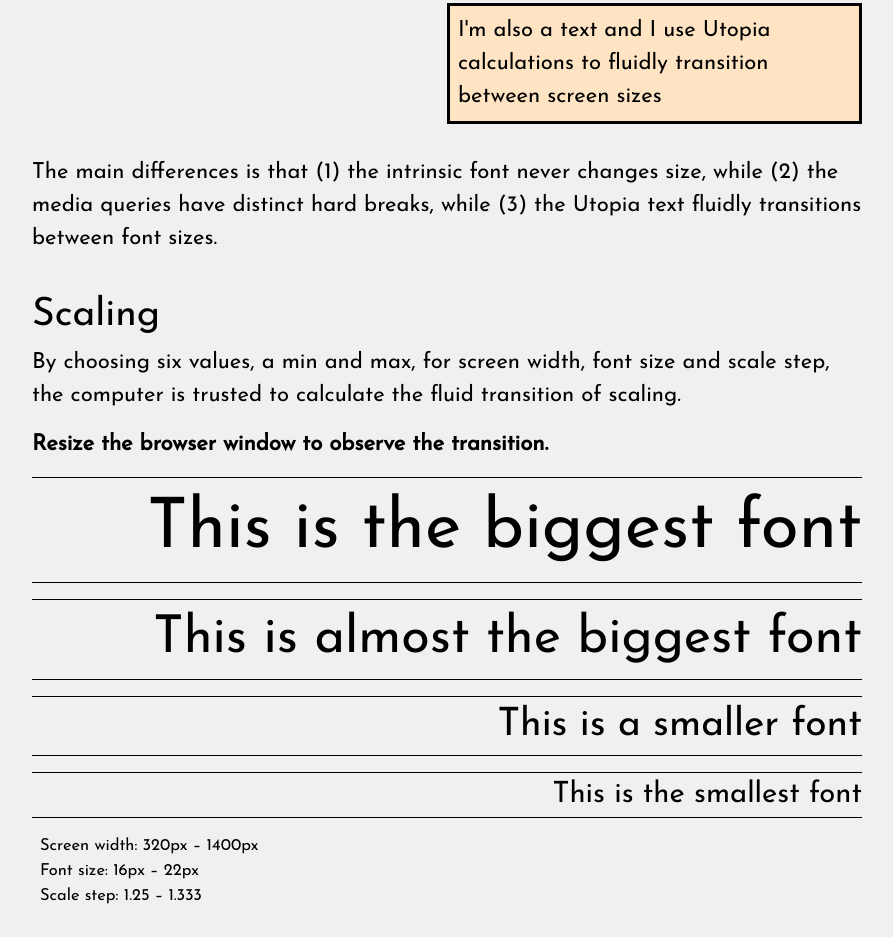
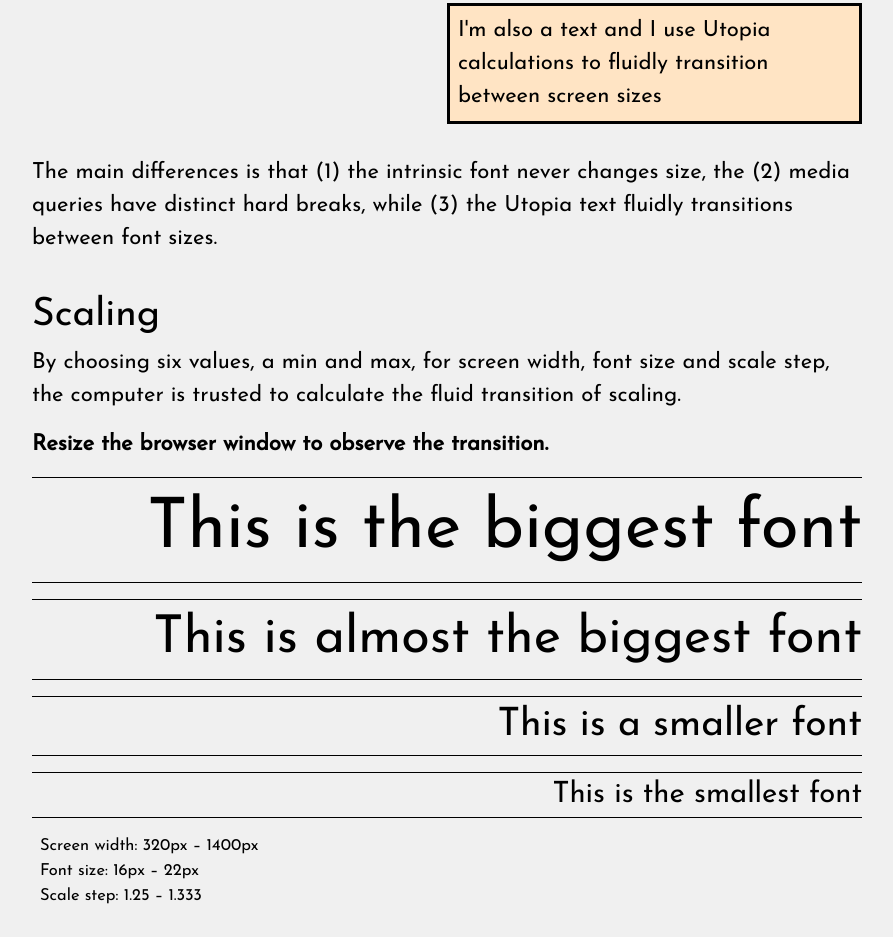
Before and after one commit to AMarlonG/Utopia-Typography, a plain HTML site: page index.html in a window 1280 px wide. Shown: the part 1106-2043 px from the top of the page, without its empty margins (193-1086 px from the left). Drawn offline with Linux system fonts and the light colour scheme; files whose address does not match are found by name.

Commit message:
Update index.html

```diff
--- a/index.html
+++ b/index.html
@@ -30,7 +30,7 @@
                 <p class="utopia">I'm also a text and I use Utopia calculations to fluidly transition between screen sizes</p>
             </div>
 
-            <p>The main differences is that (1) the intrinsic font never changes size, while (2) the media queries have distinct hard breaks, while (3) the Utopia text fluidly transitions between font sizes.</p>
+            <p>The main differences is that (1) the intrinsic font never changes size, the (2) media queries have distinct hard breaks, while (3) the Utopia text fluidly transitions between font sizes.</p>
         </section>
 
         <section class="scaling">
```
